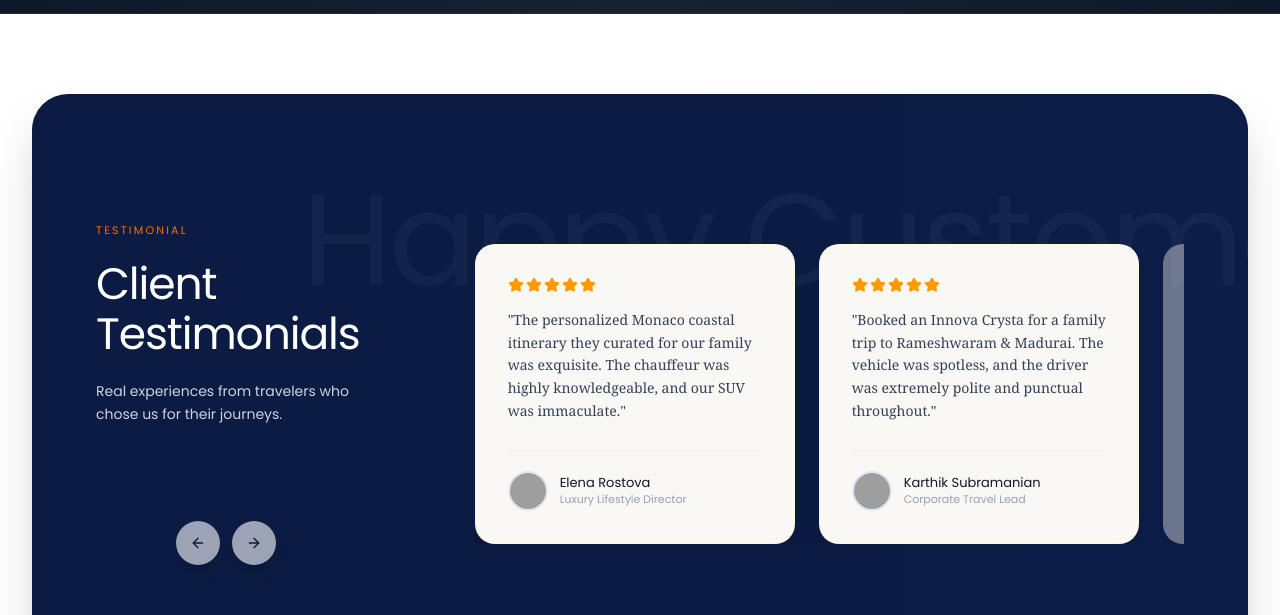
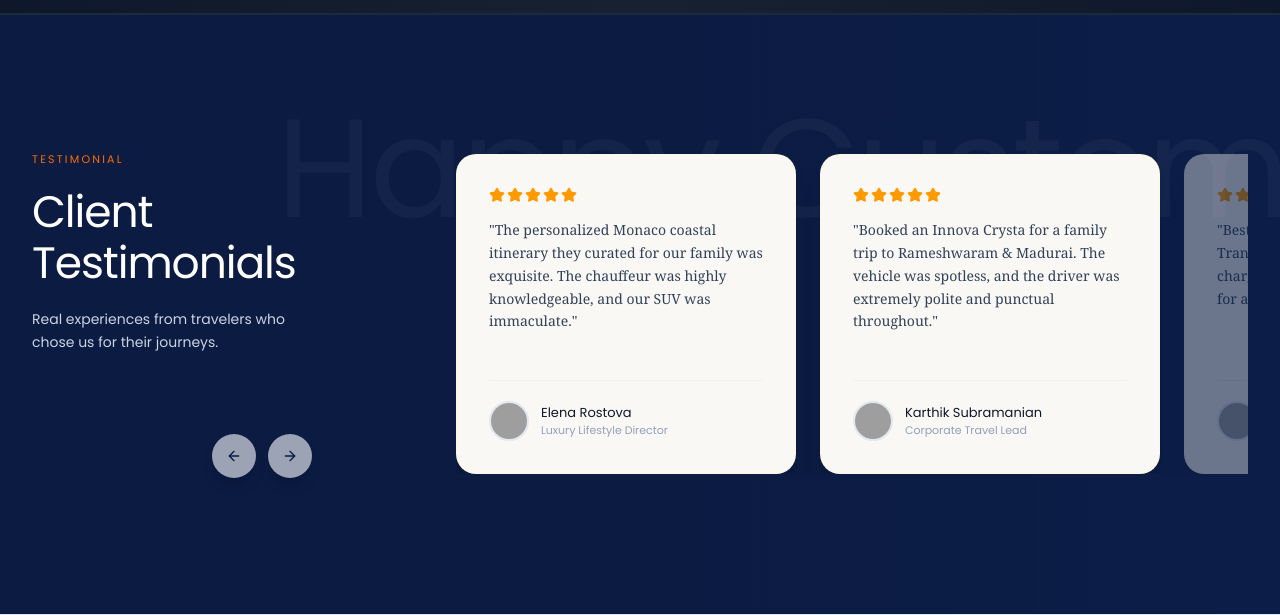
Before and after one commit to aeropeak26/Rudhran_travels, a Next.js app: page / in a window 1280 px wide. Shown: the part 5722-6337 px from the top of the page. Built offline with nearby package versions, Linux system fonts and the light colour scheme; grey boxes are pictures that could not be loaded.

Commit message:
Update testimonials to full width section layout and implement seamless endless loop animation

```diff
--- a/src/components/Testimonials.tsx
+++ b/src/components/Testimonials.tsx
@@ -49,40 +49,53 @@ const TESTIMONIAL_LIST: TestimonialItem[] = [
 ];
 
 export default function Testimonials() {
-  const [currentIndex, setCurrentIndex] = useState(0);
-  const [isAnimating, setIsAnimating] = useState(false);
+  const [currentIndex, setCurrentIndex] = useState(1);
+  const [isTransitioning, setIsTransitioning] = useState(false);
+
+  // Extend the list for seamless looping: [Last, 1, 2, 3, 4, First, Second]
+  // We add 'Second' to ensure the right edge is covered during the jump.
+  const extendedList = [
+    TESTIMONIAL_LIST[TESTIMONIAL_LIST.length - 1],
+    ...TESTIMONIAL_LIST,
+    TESTIMONIAL_LIST[0],
+    TESTIMONIAL_LIST[1]
+  ];
 
   const handleNext = useCallback(() => {
-    if (isAnimating) return;
-    setIsAnimating(true);
-    setCurrentIndex((prev) => (prev + 1) % TESTIMONIAL_LIST.length);
-    setTimeout(() => setIsAnimating(false), 700);
-  }, [isAnimating]);
+    if (currentIndex >= extendedList.length - 2) return;
+    setIsTransitioning(true);
+    setCurrentIndex((prev) => prev + 1);
+  }, [currentIndex, extendedList.length]);
 
   const handlePrev = useCallback(() => {
-    if (isAnimating) return;
-    setIsAnimating(true);
-    setCurrentIndex((prev) => (prev - 1 + TESTIMONIAL_LIST.length) % TESTIMONIAL_LIST.length);
-    setTimeout(() => setIsAnimating(false), 700);
-  }, [isAnimating]);
+    if (currentIndex <= 0) return;
+    setIsTransitioning(true);
+    setCurrentIndex((prev) => prev - 1);
+  }, [currentIndex]);
 
   useEffect(() => {
     const timer = setInterval(() => {
       handleNext();
-    }, 5000);
+    }, 4000);
     return () => clearInterval(timer);
   }, [handleNext]);
 
+  const handleTransitionEnd = () => {
+    if (currentIndex === extendedList.length - 2) {
+      setIsTransitioning(false);
+      setCurrentIndex(1); // Jump back to the first real item seamlessly
+    } else if (currentIndex === 0) {
+      setIsTransitioning(false);
+      setCurrentIndex(extendedList.length - 3); // Jump back to the last real item
+    }
+  };
+
   return (
-    <section className="py-16 sm:py-20 bg-white text-slate-900 relative poppins-regular">
-      <div className="max-w-7xl mx-auto px-4 sm:px-6 lg:px-8">
-
-        {/* Main Dark Navy Card — taller with generous padding */}
-        <div className="relative rounded-[28px] sm:rounded-[36px] bg-[#0b1b42] text-white px-8 sm:px-12 lg:px-16 py-16 sm:py-20 lg:py-28 overflow-hidden shadow-2xl min-h-[480px] sm:min-h-[520px] lg:min-h-[600px] flex items-center">
+    <section className="py-16 sm:py-24 lg:py-32 bg-[#0b1b42] text-white relative poppins-regular overflow-hidden min-h-[500px] lg:min-h-[600px] flex items-center border-t border-slate-800">
 
       {/* Faint "Happy Customers" Watermark — centered horizontally on top half */}
       <div className="absolute top-12 left-1/2 -translate-x-[30%] pointer-events-none select-none z-0">
-            <span className="text-[80px] sm:text-[100px] lg:text-[130px] font-semibold text-white/[0.04] tracking-tight whitespace-nowrap">
+        <span className="text-[80px] sm:text-[100px] lg:text-[140px] font-semibold text-white/[0.04] tracking-tight whitespace-nowrap">
           Happy Customers
         </span>
       </div>
@@ -90,7 +103,8 @@ export default function Testimonials() {
       {/* Subtle gradient glow behind cards area */}
       <div className="absolute right-0 top-0 bottom-0 w-1/2 bg-gradient-to-l from-blue-500/[0.03] to-transparent pointer-events-none z-0" />
 
-          <div className="grid grid-cols-1 lg:grid-cols-12 gap-8 lg:gap-12 items-center relative z-10 w-full">
+      <div className="max-w-7xl mx-auto px-4 sm:px-6 lg:px-8 w-full relative z-10">
+        <div className="grid grid-cols-1 lg:grid-cols-12 gap-10 lg:gap-14 items-center">
 
           {/* ──── Left Content Column ──── */}
           <div className="lg:col-span-4 flex flex-col justify-center">
@@ -107,13 +121,13 @@ export default function Testimonials() {
               </h2>
 
               {/* Subtitle */}
-                <p className="text-slate-300 text-[13px] sm:text-sm font-normal max-w-[260px] leading-relaxed">
+              <p className="text-slate-300 text-[13px] sm:text-sm font-normal max-w-[280px] leading-relaxed">
                 Real experiences from travelers who chose us for their journeys.
               </p>
             </div>
 
             {/* Navigation Arrows — aligned center-right relative to text block, pushed down */}
-              <div className="flex items-center space-x-3 pt-16 sm:pt-24 justify-center max-w-[260px]">
+            <div className="flex items-center space-x-3 pt-12 sm:pt-20 justify-end max-w-[280px]">
               <button
                 onClick={handlePrev}
                 className="w-11 h-11 rounded-full bg-[#9ba3b5] hover:bg-[#858da0] text-[#0b1b42] flex items-center justify-center transition-all duration-200 shadow-lg active:scale-90"
@@ -135,14 +149,19 @@ export default function Testimonials() {
           {/* ──── Right Animated Cards Carousel ──── */}
           <div className="lg:col-span-8 overflow-hidden">
             <div
-                className="flex gap-6 transition-transform duration-700 ease-[cubic-bezier(0.25,0.1,0.25,1)]"
-                style={{ transform: `translateX(-${currentIndex * (320 + 24)}px)` }}
+              className={`flex gap-6 ${isTransitioning ? 'transition-transform duration-700 ease-[cubic-bezier(0.25,0.1,0.25,1)]' : ''}`}
+              style={{ transform: `translateX(-${currentIndex * (340 + 24)}px)` }}
+              onTransitionEnd={handleTransitionEnd}
             >
-                {TESTIMONIAL_LIST.map((item, idx) => (
+              {extendedList.map((item, idx) => {
+                // To determine opacity, we figure out which index is visually active
+                const isVisuallyActive = (idx >= currentIndex && idx < currentIndex + 2);
+
+                return (
                   <div
-                    key={item.id}
-                    className="w-[300px] sm:w-[320px] flex-shrink-0 bg-[#faf8f4] text-slate-900 rounded-[20px] p-7 sm:p-8 shadow-xl flex flex-col justify-between min-h-[280px] sm:min-h-[300px] border border-amber-100/40 transition-opacity duration-500"
-                    style={{ opacity: idx >= currentIndex && idx < currentIndex + 2 ? 1 : 0.4 }}
+                    key={`${item.id}-${idx}`}
+                    className="w-[300px] sm:w-[340px] flex-shrink-0 bg-[#faf8f4] text-slate-900 rounded-[20px] p-7 sm:p-8 shadow-xl flex flex-col justify-between min-h-[300px] sm:min-h-[320px] border border-amber-100/40 transition-opacity duration-500"
+                    style={{ opacity: isVisuallyActive ? 1 : 0.4 }}
                   >
                     {/* Top: Stars + Quote */}
                     <div className="space-y-4 flex-1">
@@ -180,14 +199,12 @@ export default function Testimonials() {
                       </div>
                     </div>
                   </div>
-                ))}
+                );
+              })}
             </div>
           </div>
 
         </div>
-
-        </div>
-
       </div>
     </section>
   );
```
Lines whose indentation alone changed are shown as unchanged.
